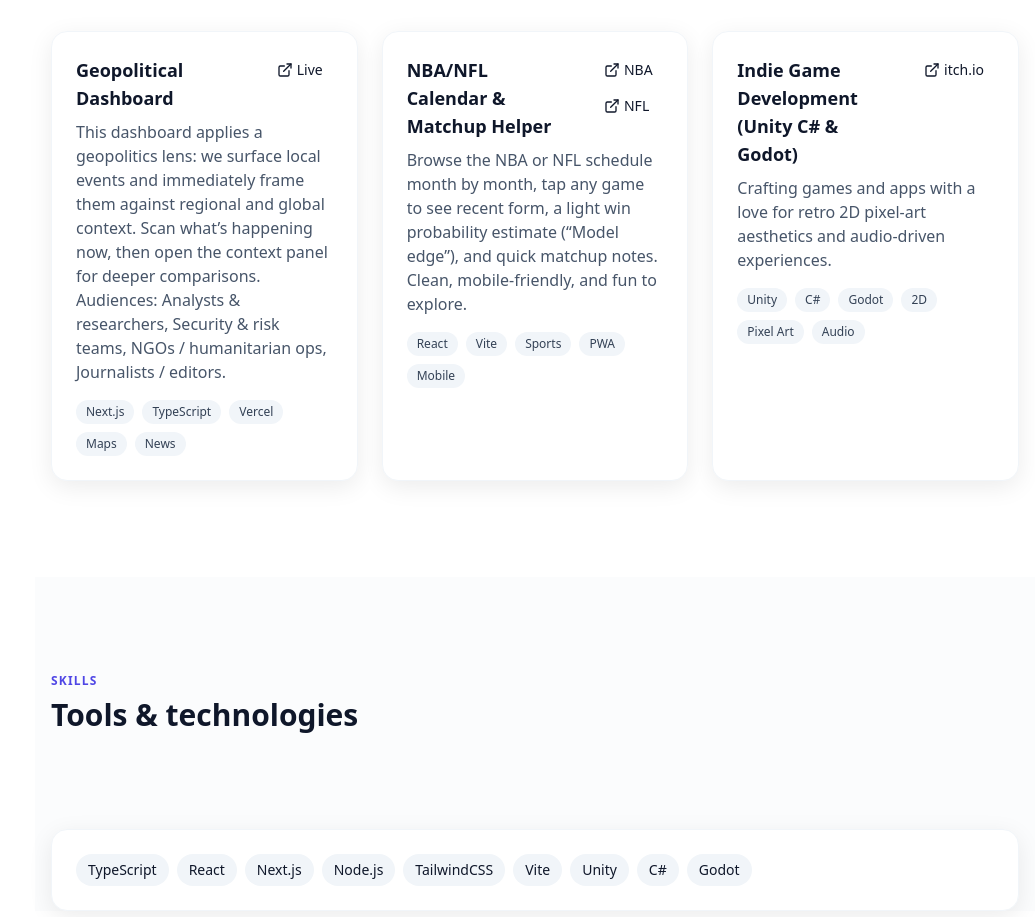
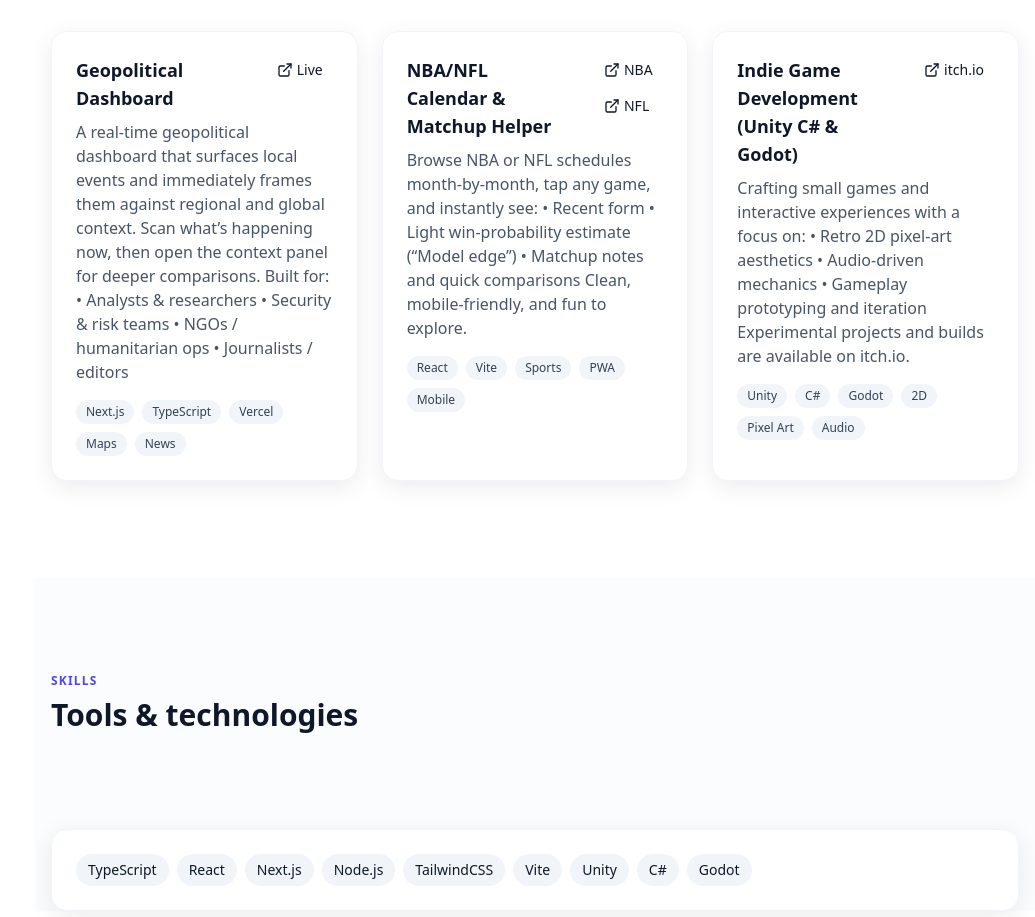
Before and after one commit to Tekknobot/shnnrgvn-portfolio, a React (Vite) app: page / in a window 1280 px wide. Shown: the part 1840-2757 px from the top of the page, without its empty margins (245-1280 px from the left). Built offline with nearby package versions, Linux system fonts and the light colour scheme.

Commit message:
Project info line breaks.

```diff
--- a/src/data/projects.js
+++ b/src/data/projects.js
@@ -2,26 +2,43 @@
   {
     title: "Geopolitical Dashboard",
     description:
-      "This dashboard applies a geopolitics lens: we surface local events and immediately frame them against regional and global context. Scan what’s happening now, then open the context panel for deeper comparisons. Audiences: Analysts & researchers, Security & risk teams, NGOs / humanitarian ops, Journalists / editors.",
+      "A real-time geopolitical dashboard that surfaces local events and immediately frames them "
+      + "against regional and global context.\n\n"
+      + "Scan what’s happening now, then open the context panel for deeper comparisons.\n\n"
+      + "Built for:\n"
+      + "• Analysts & researchers\n"
+      + "• Security & risk teams\n"
+      + "• NGOs / humanitarian ops\n"
+      + "• Journalists / editors",
     tags: ["Next.js", "TypeScript", "Vercel", "Maps", "News"],
     links: [
       { href: "https://geopol-dashboard.vercel.app/", label: "Live", icon: "external" }
     ]
   },
+
   {
     title: "NBA/NFL Calendar & Matchup Helper",
     description:
-      "Browse the NBA or NFL schedule month by month, tap any game to see recent form, a light win probability estimate (“Model edge”), and quick matchup notes. Clean, mobile-friendly, and fun to explore.",
+      "Browse NBA or NFL schedules month-by-month, tap any game, and instantly see:\n"
+      + "• Recent form\n"
+      + "• Light win-probability estimate (“Model edge”)\n"
+      + "• Matchup notes and quick comparisons\n\n"
+      + "Clean, mobile-friendly, and fun to explore.",
     tags: ["React", "Vite", "Sports", "PWA", "Mobile"],
     links: [
       { href: "https://pivt.vercel.app/all", label: "NBA", icon: "external" },
       { href: "https://snappcount.vercel.app/weeks", label: "NFL", icon: "external" }
     ]
   },
+
   {
     title: "Indie Game Development (Unity C# & Godot)",
     description:
-      "Crafting games and apps with a love for retro 2D pixel-art aesthetics and audio-driven experiences.",
+      "Crafting small games and interactive experiences with a focus on:\n"
+      + "• Retro 2D pixel-art aesthetics\n"
+      + "• Audio-driven mechanics\n"
+      + "• Gameplay prototyping and iteration\n\n"
+      + "Experimental projects and builds are available on itch.io.",
     tags: ["Unity", "C#", "Godot", "2D", "Pixel Art", "Audio"],
     links: [
       { href: "https://zillatronics.itch.io", label: "itch.io", icon: "external" }
```
